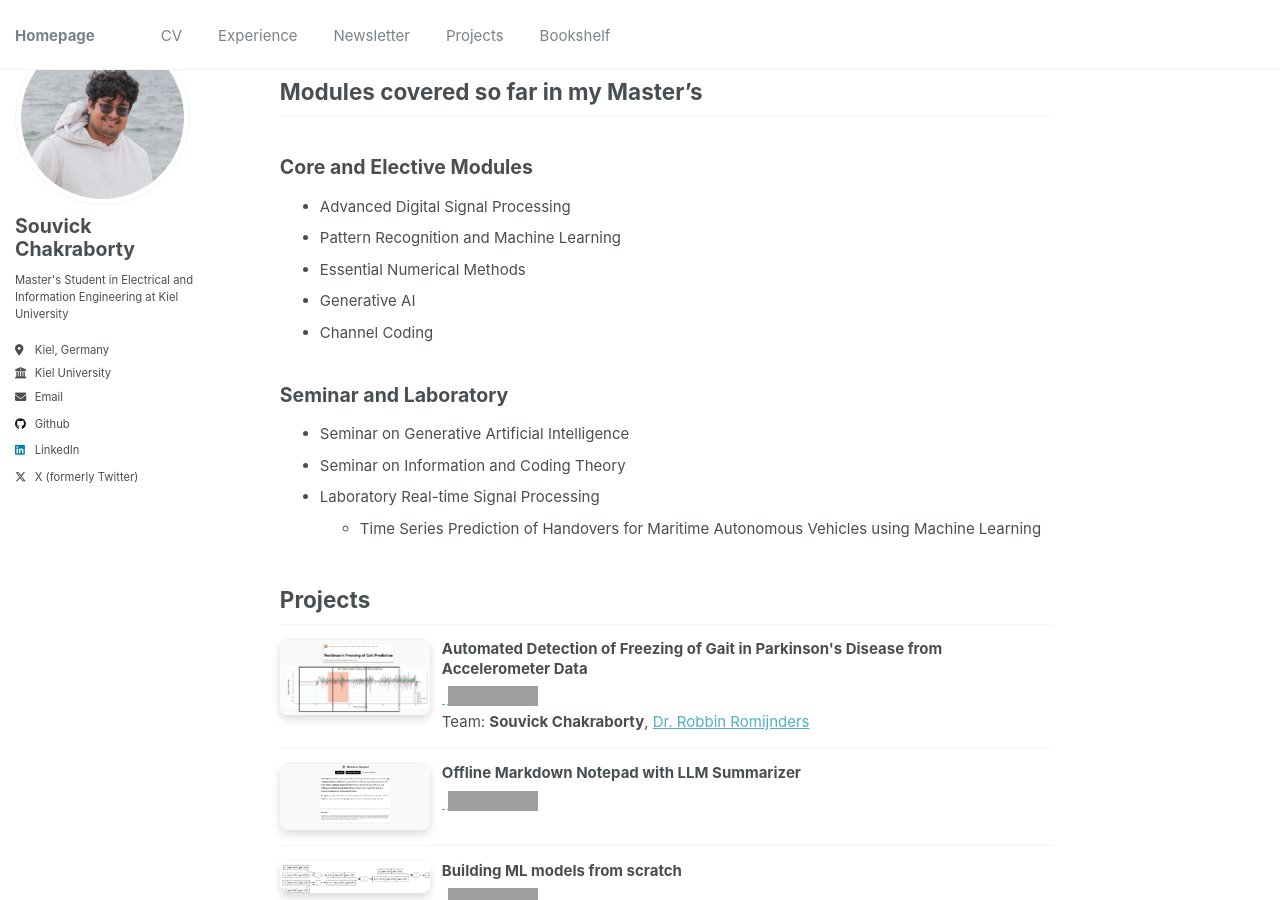
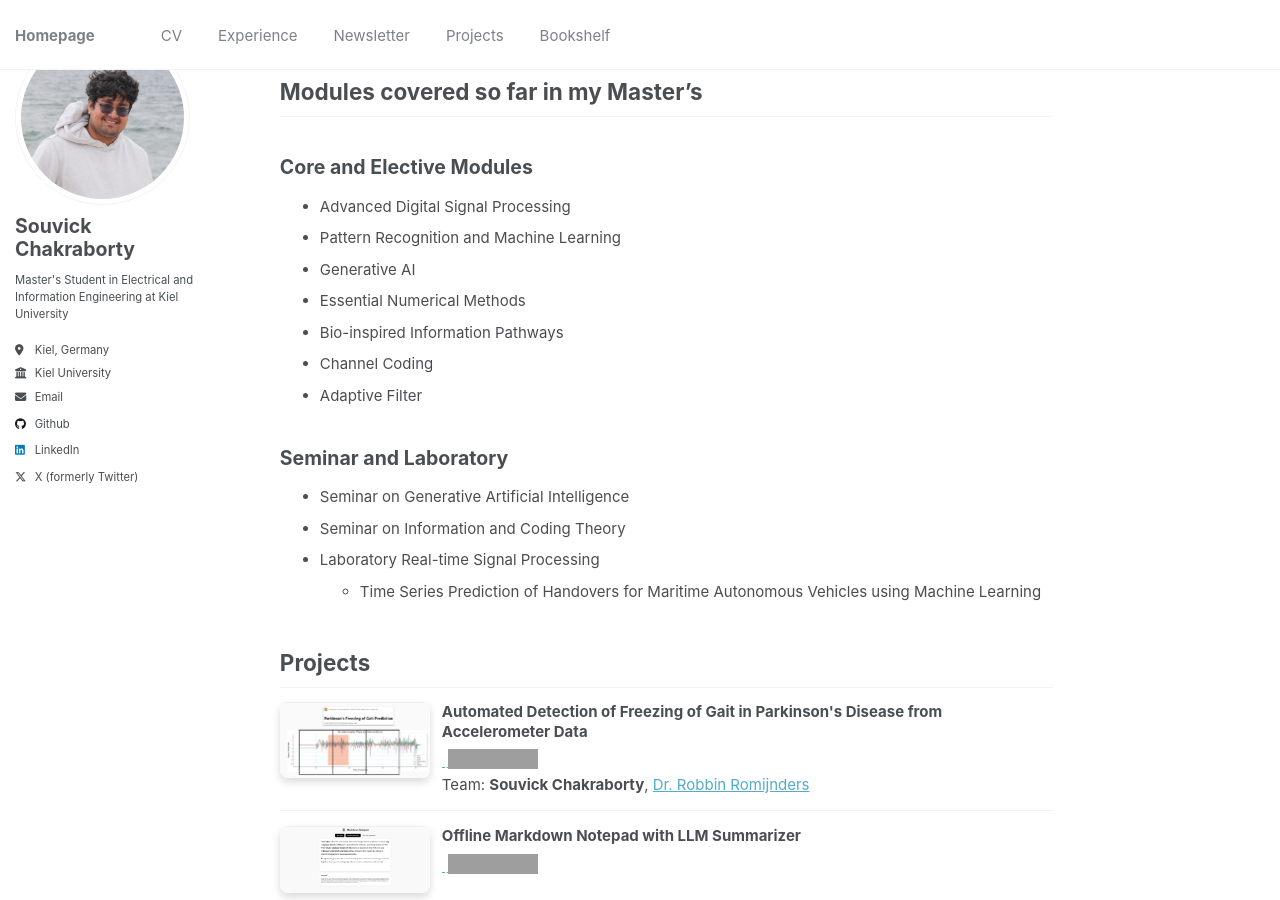
Before and after one commit to SouvickC/SouvickC.github.io, a Jekyll site: the page built from _pages/about.md, in a window 1280 px wide and 900 px high, scrolled down 406 px. Built offline with Jekyll 4.4.1, drawn with Linux system fonts in a browser that asks for light colours; grey boxes are pictures that could not be loaded.

Commit message:
subjects added for summer Semester

```diff
--- a/_pages/about.md
+++ b/_pages/about.md
@@ -19,13 +19,15 @@ I completed my Bachelor's in [Electronics & Instrumentation Engineering](https:/
 
 
 
-<!-- - Bio-inspired Information Pathways   -->
+
 ### Core and Elective Modules
 - Advanced Digital Signal Processing
 - Pattern Recognition and Machine Learning
+- Generative AI
 - Essential Numerical Methods
-- Generative AI
+- Bio-inspired Information Pathways
 - Channel Coding
+- Adaptive Filter
 
 ### Seminar and Laboratory
 - Seminar on Generative Artificial Intelligence
@@ -34,8 +36,6 @@ I completed my Bachelor's in [Electronics & Instrumentation Engineering](https:/
   - Time Series Prediction of Handovers for Maritime Autonomous Vehicles using Machine Learning
 <!-- - Advanced Digital Communications   -->
 
-
-<!-- - Adaptive Filters   -->
 
 
 Projects
```
